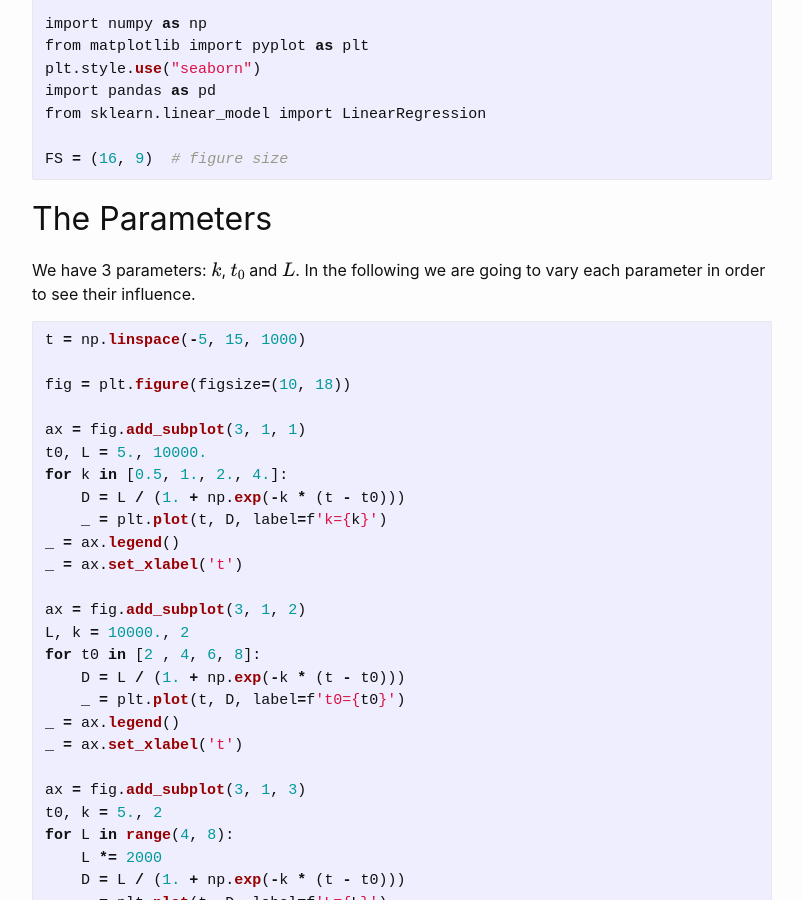
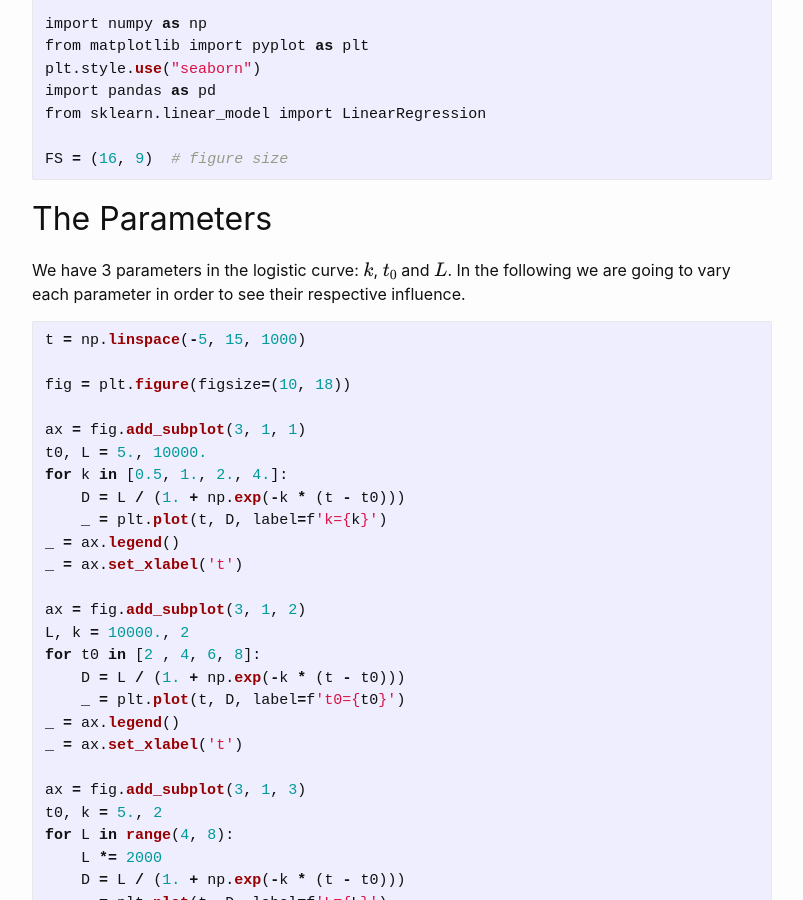
Before and after one commit to aetperf/aetperf.github.io, a Jekyll site: the page built from _posts/2020-04-11-Fitting-a-logistic-curve-to-time-series-in-Python.md, in a window 1280 px wide and 900 px high, scrolled down 1546 px. Shown: the whole window, without its empty margins (238-1041 px from the left). Built offline with Jekyll 4.4.1, drawn with Linux system fonts in a browser that asks for light colours; formulas are drawn with MathJax 3; comment, search, counter and statistics services are not loaded; some of the changed text lies outside the part shown.

Commit message:
minor changes

````diff
--- a/_posts/2020-04-11-Fitting-a-logistic-curve-to-time-series-in-Python.md
+++ b/_posts/2020-04-11-Fitting-a-logistic-curve-to-time-series-in-Python.md
@@ -52,7 +52,7 @@ FS = (16, 9)  # figure size
 
 ## The Parameters
 
-We have 3 parameters: $k$, $t_0$ and $L$. In the following we are going to vary each parameter in order to see their influence.
+We have 3 parameters in the logistic curve: $k$, $t_0$ and $L$. In the following we are going to vary each parameter in order to see their respective influence.
 
 
 ```python
````
Also changed, not shown: other parts of _posts/2020-04-11-Fitting-a-logistic-curve-to-time-series-in-Python.md (+4 -4 lines).
